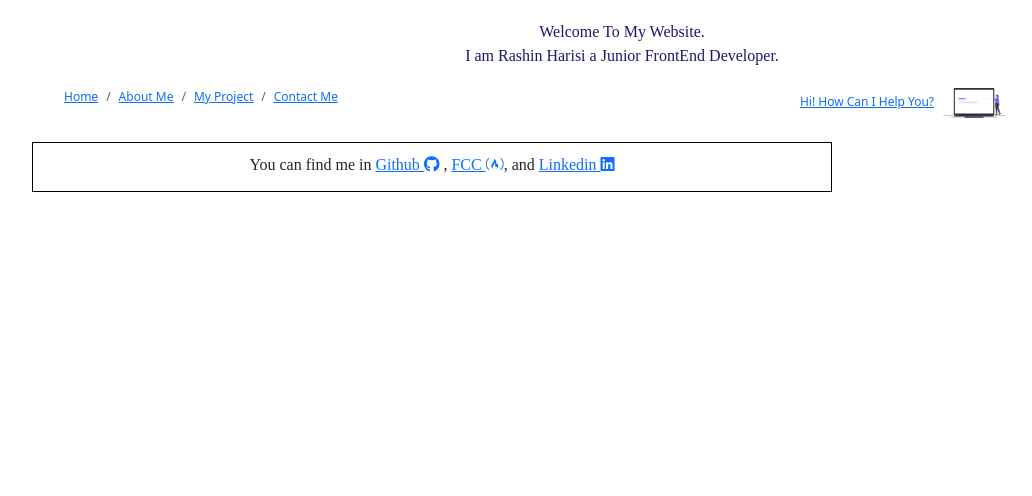
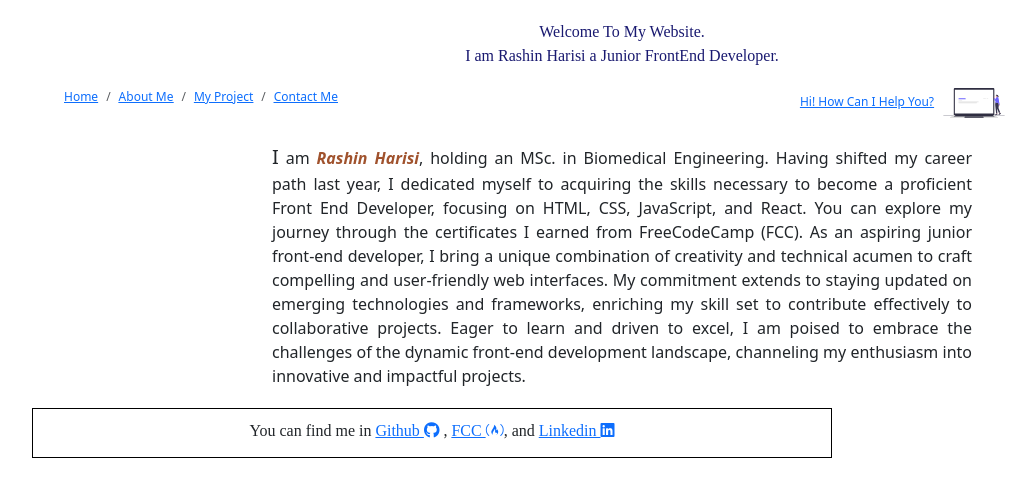
Before and after one commit to Rashin-Harisi/personalweb-bootstrap, a React (Create React App) app: page /aboutMe in a window 1280 px wide. Shown: the top 496 px of the page, without its empty margins (18-1050 px from the left). Built offline with nearby package versions, Linux system fonts and the light colour scheme.

Commit message:
Updating the aboutMe component

```diff
--- /dev/null
+++ b/src/components/aboutMe/aboutMe.css
@@ -0,0 +1,7 @@
+#aboutMe::first-letter{
+    font-size: 20px;
+}
+em{
+    font-weight: bold;
+    color: #A0522D;
+}
--- a/src/components/aboutMe/aboutMe.js
+++ b/src/components/aboutMe/aboutMe.js
@@ -1,9 +1,12 @@
 import React from 'react';
+import './aboutMe.css';
 
 
 const AboutMe= ()=>{
     return (
-        <div></div>
+        <div  id='aboutMe' style={{width:'700px', margin:'auto', marginTop: '20px', textAlign:'justify', fontSize:'16px',}}>
+            I am <em>Rashin Harisi</em>, holding an MSc. in Biomedical Engineering. Having shifted my career path last year, I dedicated myself to acquiring the skills necessary to become a proficient Front End Developer, focusing on HTML, CSS, JavaScript, and React. You can explore my journey through the certificates I earned from FreeCodeCamp (FCC). As an aspiring junior front-end developer, I bring a unique combination of creativity and technical acumen to craft compelling and user-friendly web interfaces. My commitment extends to staying updated on emerging technologies and frameworks, enriching my skill set to contribute effectively to collaborative projects. Eager to learn and driven to excel, I am poised to embrace the challenges of the dynamic front-end development landscape, channeling my enthusiasm into innovative and impactful projects.
+        </div>
     )
 };
 
```
